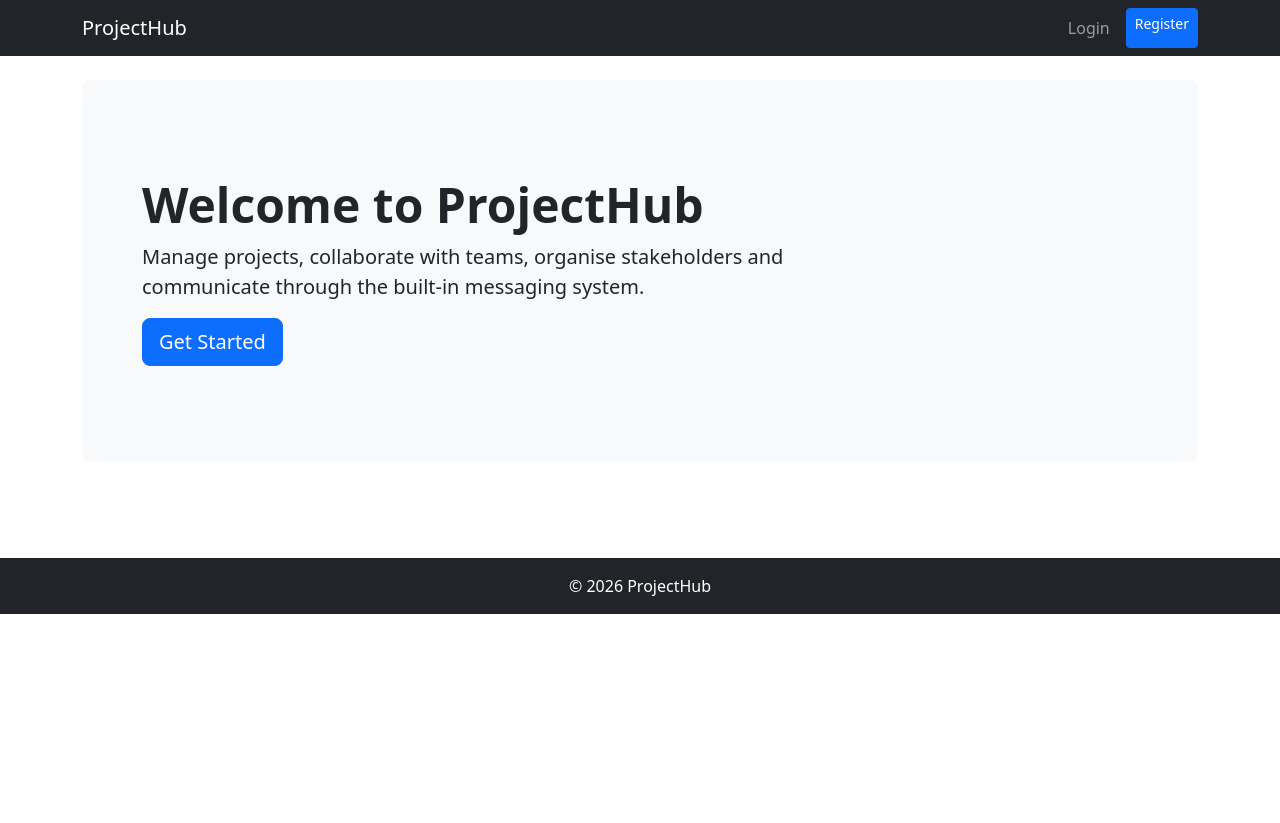
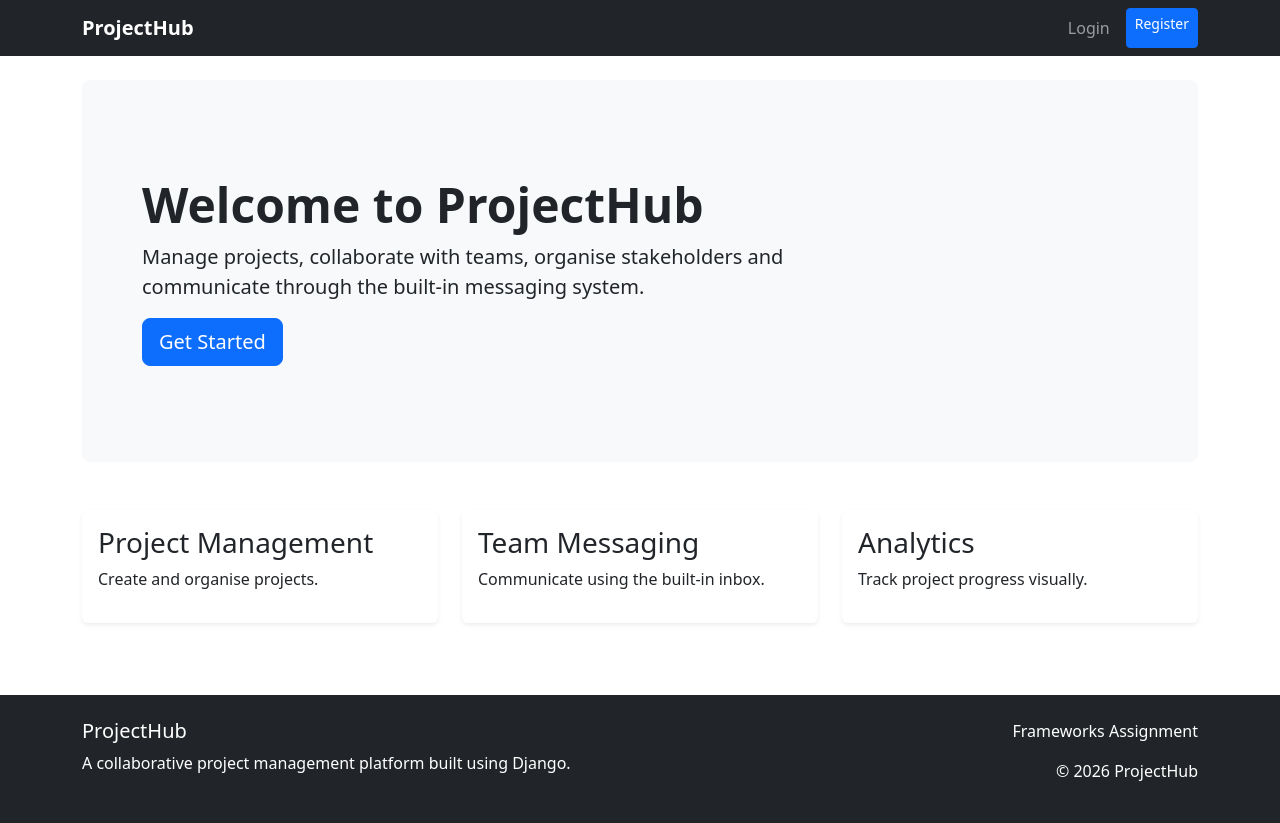
Before and after one commit to Ghound03/projecthub, a Django app: template core/templates/core/home.html in a window 1280 px wide. Before the commit the page ends 614 px from the top, so only its background shows below. Run offline with Django 3.2, Linux system fonts and the light colour scheme; the template is opened without the code that fills it, so the values that code supplies are empty.

Commit message:
Add final UI polish and distinction features

```diff
--- a/core/static/core/css/main.css
+++ b/core/static/core/css/main.css
@@ -0,0 +1,15 @@
+body {
+    min-height: 100vh;
+}
+
+.card {
+    border: none;
+}
+
+.navbar-brand {
+    font-weight: bold;
+}
+
+footer {
+    margin-top: auto;
+}
--- a/core/templates/core/base.html
+++ b/core/templates/core/base.html
@@ -51,12 +51,21 @@
 
                 </a>
 
-                <a class="nav-link"
-                   href="{% url 'inbox' %}">
+                <a class="nav-link" href="{% url 'inbox' %}">
 
-                    Inbox
+    Inbox
 
-                </a>
+    {% if unread_message_count > 0 %}
+
+        <span class="badge bg-danger">
+
+            {{ unread_message_count }}
+
+        </span>
+
+    {% endif %}
+
+</a>
 
                 <a class="nav-link"
                    href="{% url 'profile' %}">
@@ -139,13 +148,38 @@
 
 </main>
 
-<footer class="bg-dark text-white text-center py-3 mt-5">
+<footer class="bg-dark text-white mt-5">
 
-    <div class="container">
+    <div class="container py-4">
 
-        <p class="mb-0">
-            &copy; 2026 ProjectHub
-        </p>
+        <div class="row">
+
+            <div class="col-md-6">
+
+                <h5>
+                    ProjectHub
+                </h5>
+
+                <p>
+                    A collaborative project management
+                    platform built using Django.
+                </p>
+
+            </div>
+
+            <div class="col-md-6 text-md-end">
+
+                <p>
+                    Frameworks Assignment
+                </p>
+
+                <p>
+                    &copy; 2026 ProjectHub
+                </p>
+
+            </div>
+
+        </div>
 
     </div>
 
--- a/core/templates/core/home.html
+++ b/core/templates/core/home.html
@@ -37,4 +37,68 @@ ProjectHub
 
 </div>
 
+<div class="row mt-5">
+
+    <div class="col-md-4">
+
+        <div class="card shadow-sm">
+
+            <div class="card-body">
+
+                <h3>
+                    Project Management
+                </h3>
+
+                <p>
+                    Create and organise projects.
+                </p>
+
+            </div>
+
+        </div>
+
+    </div>
+
+    <div class="col-md-4">
+
+        <div class="card shadow-sm">
+
+            <div class="card-body">
+
+                <h3>
+                    Team Messaging
+                </h3>
+
+                <p>
+                    Communicate using the built-in inbox.
+                </p>
+
+            </div>
+
+        </div>
+
+    </div>
+
+    <div class="col-md-4">
+
+        <div class="card shadow-sm">
+
+            <div class="card-body">
+
+                <h3>
+                    Analytics
+                </h3>
+
+                <p>
+                    Track project progress visually.
+                </p>
+
+            </div>
+
+        </div>
+
+    </div>
+
+</div>
+
 {% endblock %}
```
Also changed, not shown: core/context_processors.py (added, +23 -0 lines), core/templates/core/dashboard.html (+10 -0 lines), projecthub/settings.py (+13 -6 lines), requirements.txt (+109 -3 lines), templates/404.html (added, +28 -0 lines), templates/500.html (added, +28 -0 lines), 2 other files.
